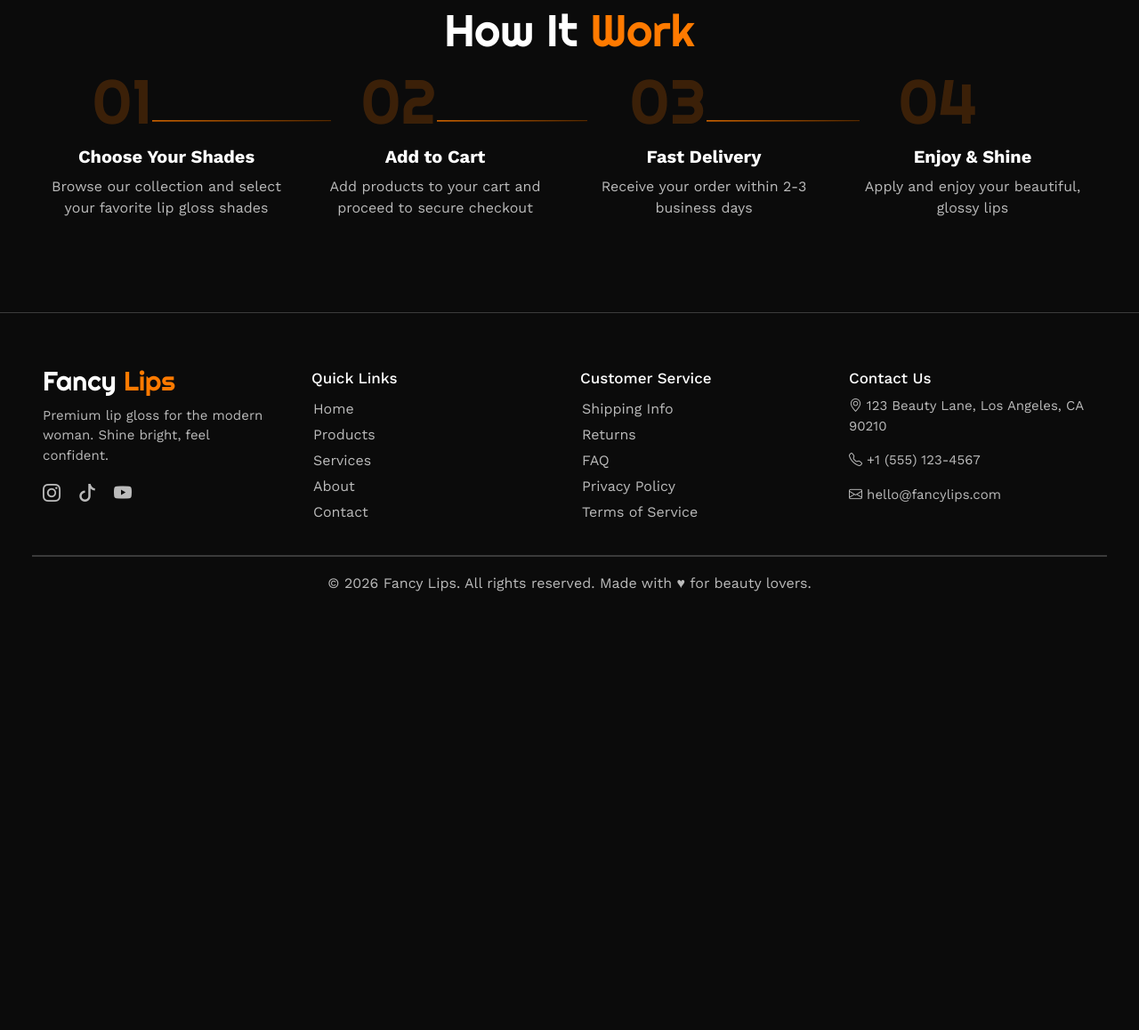
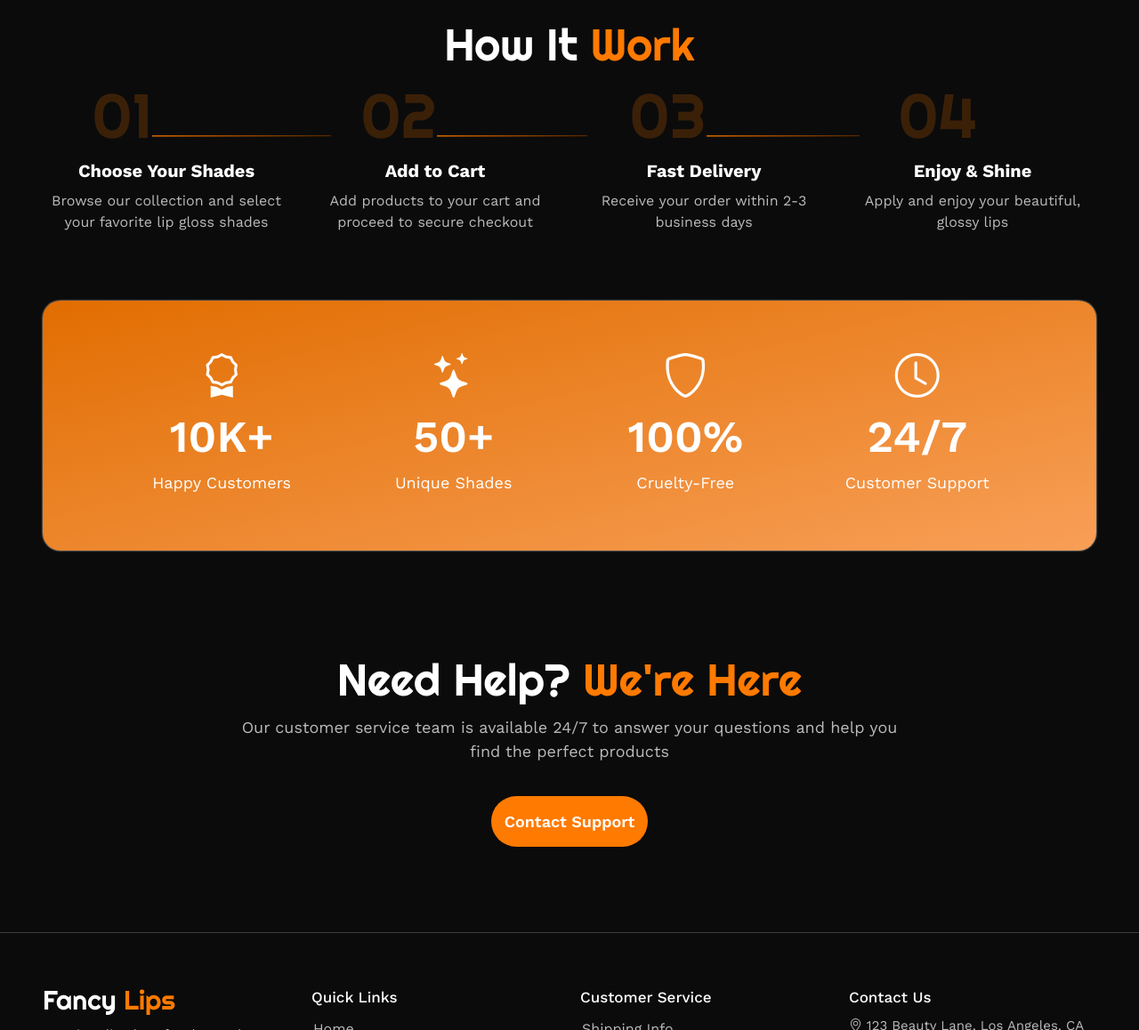
Before and after one commit to La-Pheme456/Fancy-lips, a plain HTML site: page services.html in a window 1280 px wide. Shown: the part 1408-2566 px from the top of the page at 89% size. Before the commit the page ends 2131 px from the top, so only its background shows below. Drawn offline with nearby package versions, Linux system fonts and the light colour scheme.

Commit message:
Update website

```diff
--- a/css/style.css
+++ b/css/style.css
@@ -623,7 +623,7 @@ header nav .menu-content .cart a:hover {
     padding-bottom: 17%;
 }
 #services .content .cont .col-md-4:nth-child(2) .box {
-    padding-bottom: 11%;
+    padding-bottom: 16%;
 }
 #services .content .cont .box:hover {
     box-shadow: 0 0 5px var(--gray);
@@ -725,6 +725,41 @@ header nav .menu-content .cart a:hover {
 #work .number .text p {
     text-align: center;
     color: var(--gray);
+}
+#work .box {
+    box-shadow: 0 0 1.9px rgba(255, 255, 255, 5);
+    text-align: center;
+    margin-top: 60px;
+    background: linear-gradient(to bottom right, #ff7b00e0, #f89f57);
+    padding: 4% 7%;
+    border-radius: 20px;
+}
+#work .box .icon {
+    font-size: 50px;
+}
+#work .box .text-2 h2 {
+    font-size: 50px;
+    font-weight: 600;
+}
+#work .box .text-2 p {
+    font-size: 18px;
+}
+#need {
+    text-align: center;
+}
+#need .heading p {
+    font-size: 18px;
+    color: var(--gray);
+}
+#need .btn a {
+    display: inline-block;
+    padding: 15px;
+    background: var(--orange);
+    color: var(--text-color);
+    border-radius: 30px;
+    margin-top: 15px;
+    font-size: 18px;
+    font-weight: 600;
 }
 
 
--- a/services.html
+++ b/services.html
@@ -205,6 +205,58 @@
                 </div>
             </div>
         </div>
+        <div class="container-fluid px-5">
+            <div class="box">
+                <div class="row">
+                    <div class="col-md-3">
+                        <div class="icon">
+                            <i class="bi bi-award"></i>
+                        </div>
+                        <div class="text-2">
+                            <h2>10K+</h2>
+                            <p>Happy Customers</p>
+                        </div>
+                    </div>
+                    <div class="col-md-3">
+                        <div class="icon">
+                            <i class="bi bi-stars"></i>
+                        </div>
+                        <div class="text-2">
+                            <h2>50+</h2>
+                            <p>Unique Shades</p>
+                        </div>
+                    </div>
+                    <div class="col-md-3">
+                        <div class="icon">
+                            <i class="bi bi-shield"></i>
+                        </div>
+                        <div class="text-2">
+                            <h2>100%</h2>
+                            <p>Cruelty-Free</p>
+                        </div>
+                    </div>
+                    <div class="col-md-3">
+                        <div class="icon">
+                            <i class="bi bi-clock"></i>
+                        </div>
+                        <div class="text-2">
+                            <h2>24/7</h2>
+                            <p>Customer Support</p>
+                        </div>
+                    </div>
+                </div>
+            </div>
+        </div>
+    </section>
+
+    <section id="need">
+        <div class="heading">
+            <h2>Need Help? <span>We're Here</span></h2>
+            <p>Our customer service team is available 24/7 to answer your questions and help you<br> find the perfect products</p>
+        </div>
+        <div class="btn">
+            <a>Contact Support</a>
+        </div>
     </section>
 
 
```
